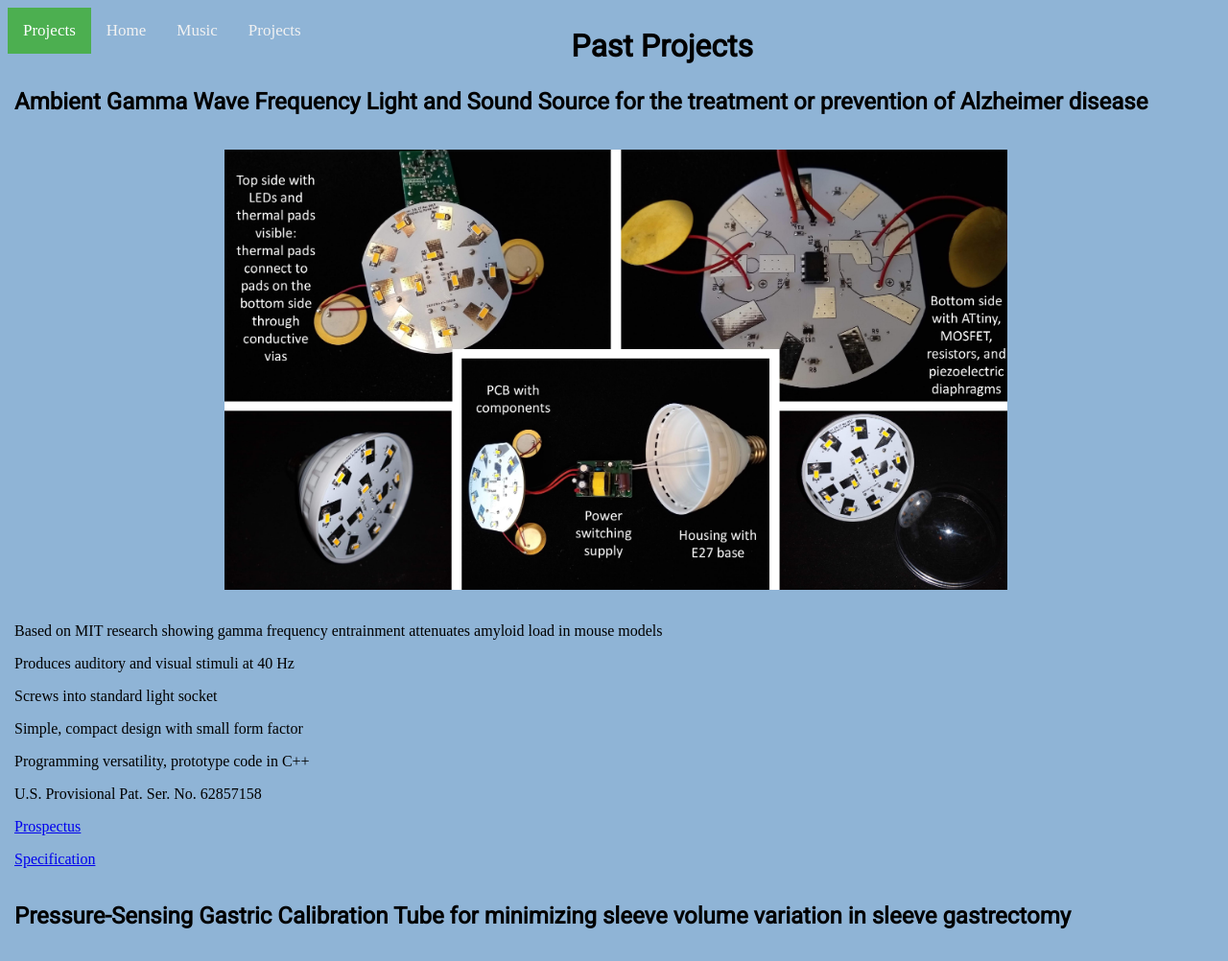
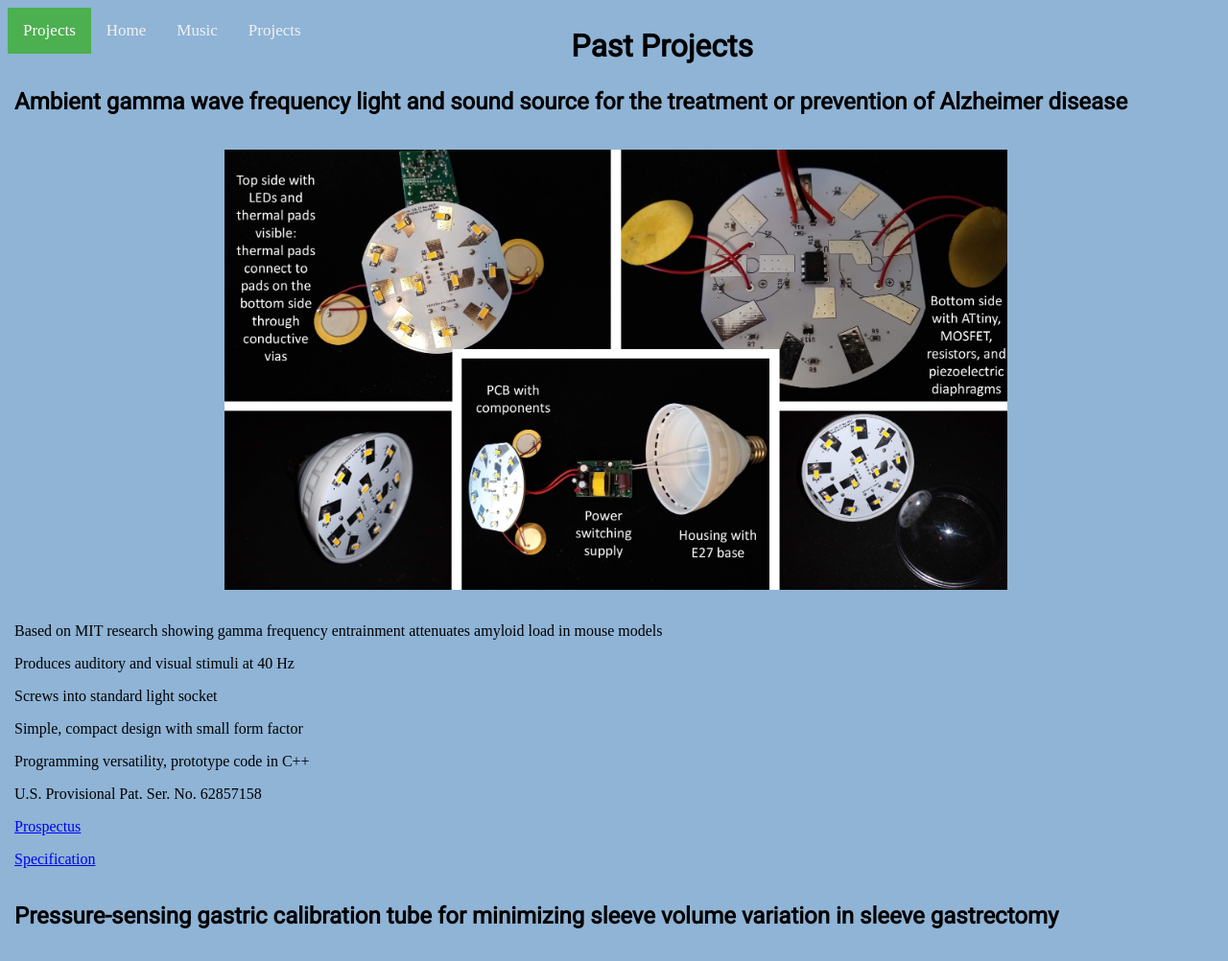
Before and after one commit to parkerludwig/projects, a plain HTML site: page index.html in a window 1280 px wide. Shown: the top 1002 px of the page at 96% size. Drawn offline with nearby package versions, Linux system fonts and the light colour scheme; grey boxes are pictures that could not be loaded.

Commit message:
Update index.html

```diff
--- a/index.html
+++ b/index.html
@@ -30,7 +30,7 @@
                 </td>
                 <td style="background: #8fb4d6;">
                     <div id="personal-statement">
-                        <h2 class="name">Ambient Gamma Wave Frequency Light and Sound Source for the treatment or prevention of Alzheimer disease</h2>
+                        <h2 class="name">Ambient gamma wave frequency light and sound source for the treatment or prevention of Alzheimer disease</h2>
                         <br><br><p></p>
                     </div>
                     <div id="profile-picture1">
@@ -57,7 +57,7 @@
                         </p>
                         <p><a href="Prospectus_updated.pdf">Prospectus</a></p>
                         <p><a href="Specification.pdf">Specification</a></p>
-                        <h2 class="name">Pressure-Sensing Gastric Calibration Tube for minimizing sleeve volume variation in sleeve gastrectomy</h2>
+                        <h2 class="name">Pressure-sensing gastric calibration tube for minimizing sleeve volume variation in sleeve gastrectomy</h2>
                         <br><br><p></p>
                     </div>
                     <div id="profile-picture">
```
